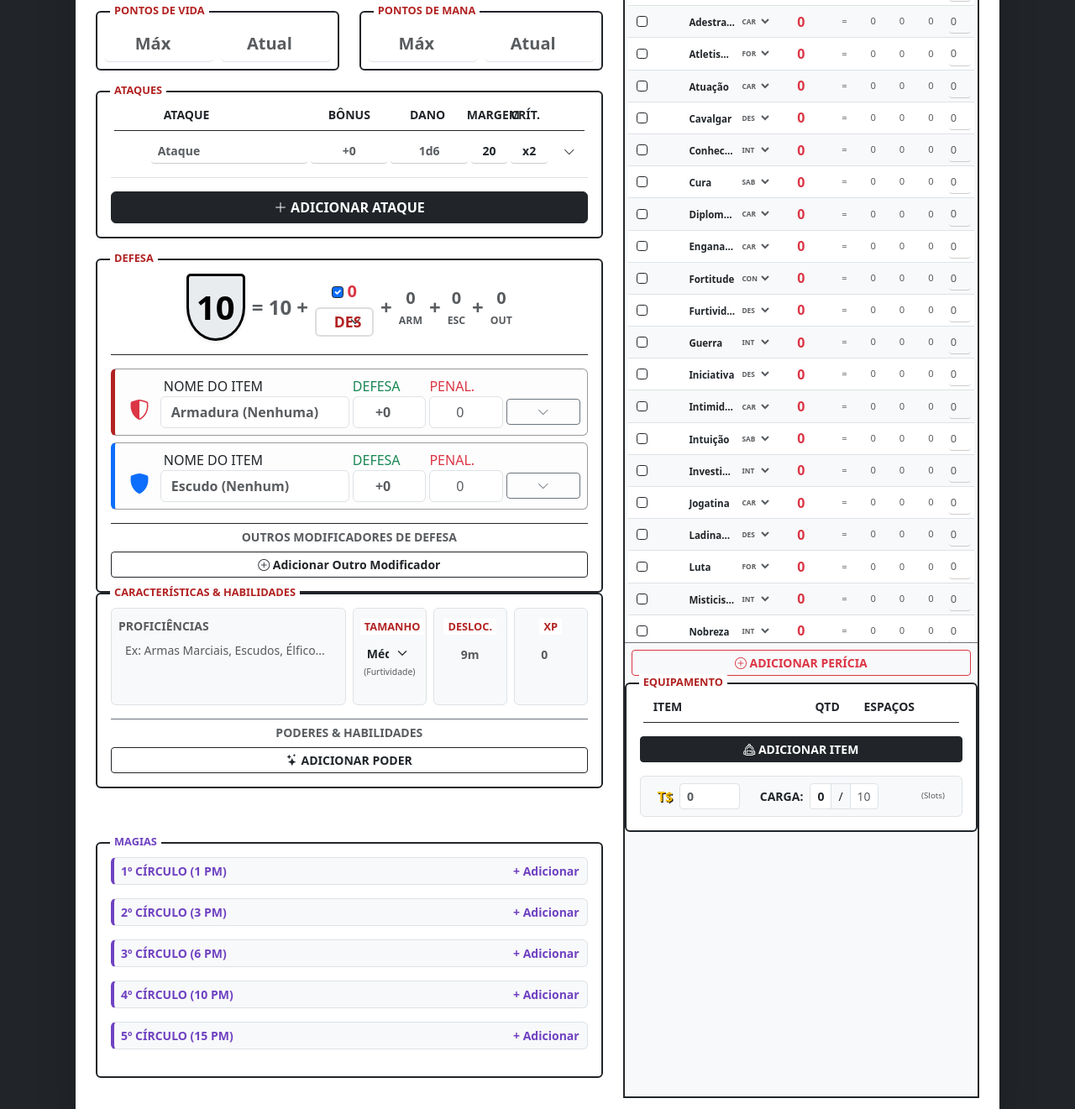
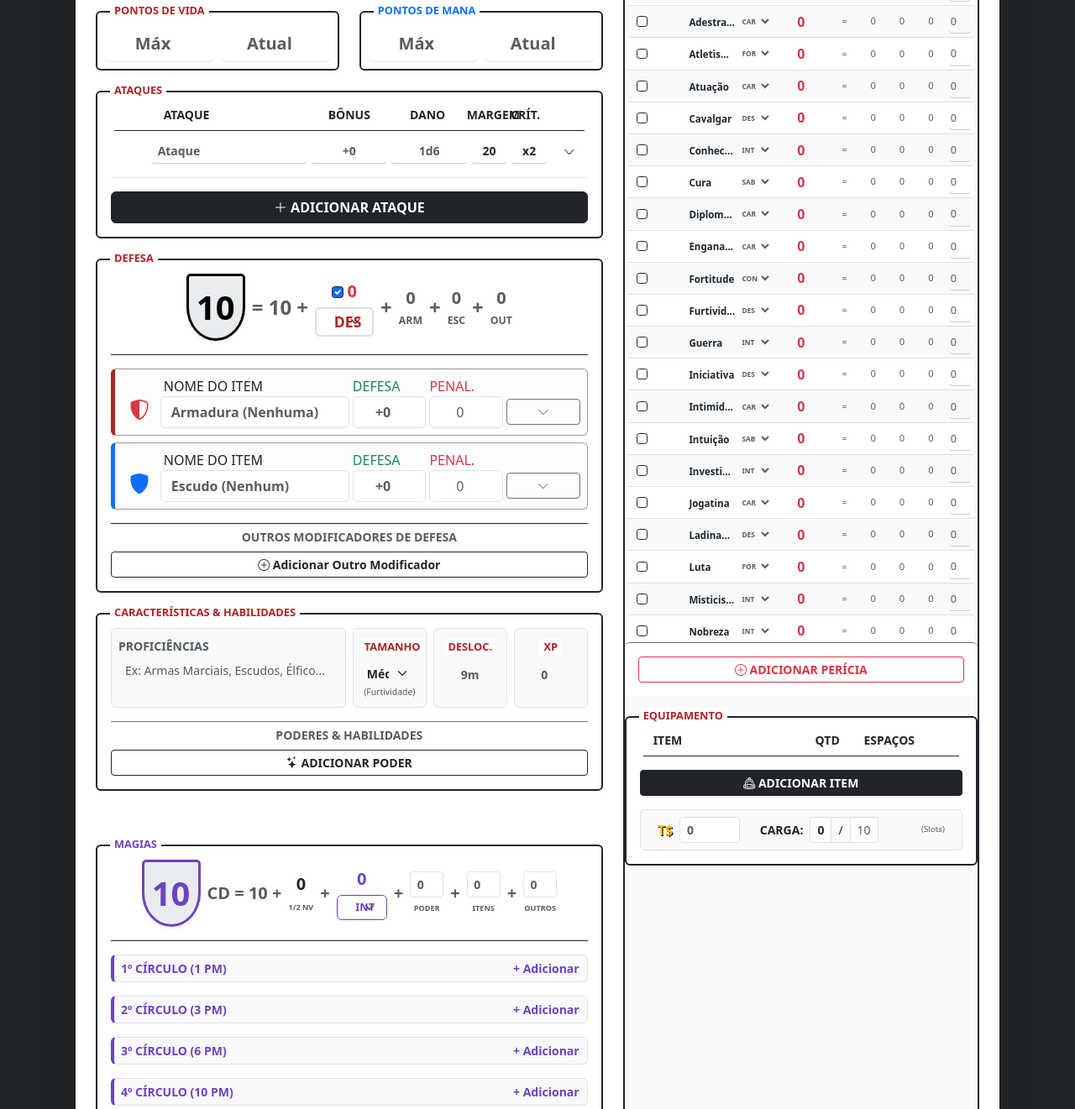
Before and after one commit to nicholemos/ficha, a plain HTML site: page index.html in a window 1280 px wide. Shown: the part 409-1730 px from the top of the page at 84% size. Drawn offline with nearby package versions, Linux system fonts and the light colour scheme.

```diff
--- a/index.html
+++ b/index.html
@@ -99,32 +99,40 @@
 
                 <div class="row mb-4">
                     <div class="col-6">
-                        <div class="border border-2 border-dark rounded p-2 position-relative pt-3">
-                            <span class="t20-status-label">PONTOS DE VIDA</span>
+                        <div class="border border-2 border-dark rounded p-2 position-relative pt-3 status-card">
+                            <div id="barPV" class="status-bar-fill bar-hp" style="width: 100%;"></div>
+
+                            <span class="t20-section-title">PONTOS DE VIDA</span>
+
                             <div class="d-flex gap-2">
                                 <input type="number"
                                     class="form-control border-0 border-bottom text-center fw-bold fs-5"
-                                    placeholder="Máx" id="pvMax">
+                                    placeholder="Máx" id="pvMax" oninput="updateCalculations(); saveData()">
                                 <input type="number"
                                     class="form-control border-0 border-bottom text-center fw-bold fs-5"
-                                    placeholder="Atual" id="pvCurrent">
+                                    placeholder="Atual" id="pvCurrent" oninput="updateCalculations(); saveData()">
                             </div>
                         </div>
                     </div>
+
                     <div class="col-6">
-                        <div class="border border-2 border-dark rounded p-2 position-relative pt-3">
-                            <span class="t20-status-label">PONTOS DE MANA</span>
+                        <div class="border border-2 border-dark rounded p-2 position-relative pt-3 status-card">
+                            <div id="barPM" class="status-bar-fill bar-mp" style="width: 100%;"></div>
+
+                            <span class="t20-section-title" style="color: #0d6efd;">PONTOS DE MANA</span>
+
                             <div class="d-flex gap-2">
                                 <input type="number"
                                     class="form-control border-0 border-bottom text-center fw-bold fs-5"
-                                    placeholder="Máx" id="pmMax">
+                                    placeholder="Máx" id="pmMax" oninput="updateCalculations(); saveData()">
                                 <input type="number"
                                     class="form-control border-0 border-bottom text-center fw-bold fs-5"
-                                    placeholder="Atual" id="pmCurrent">
+                                    placeholder="Atual" id="pmCurrent" oninput="updateCalculations(); saveData()">
                             </div>
                         </div>
                     </div>
                 </div>
+
                 <div class="border border-2 border-dark rounded p-3 mb-4 position-relative bg-white">
                     <span class="t20-section-title">ATAQUES</span>
 
@@ -147,7 +155,7 @@
                     </button>
                 </div>
 
-                <div class="border border-2 border-dark rounded p-3 position-relative bg-white">
+                <div class="border border-2 border-dark rounded p-3 mb-4 position-relative bg-white">
                     <span class="t20-section-title">DEFESA</span>
 
                     <div
@@ -297,7 +305,7 @@
                 </div>
 
                 <div class="row mb-4">
-                    <div class="col-12 mb-3">
+
                     <div class="col-12 mb-3">
                         <div class="border border-2 border-dark rounded p-3 mb-4 position-relative bg-white">
                             <span class="t20-section-title">CARACTERÍSTICAS & HABILIDADES</span>
@@ -307,8 +315,7 @@
                                     <div class="border rounded p-2 bg-light h-100">
                                         <label class="small fw-bold text-muted mb-1">PROFICIÊNCIAS</label>
                                         <textarea class="form-control form-control-sm border-0 bg-transparent"
-                                                id="charProfs" rows="3"
-                                                placeholder="Ex: Armas Marciais, Escudos, Élfico..."
+                                            id="charProfs" rows="2" placeholder="Ex: Armas Marciais, Escudos, Élfico..."
                                             oninput="saveData()" style="resize: none;"></textarea>
                                     </div>
                                 </div>
@@ -362,10 +369,72 @@
                             </div>
                         </div>
                     </div>
-                    </div>
+
                 </div>
                 <div class="border border-2 border-dark rounded p-3 mb-4 position-relative bg-white">
                     <span class="t20-section-title" style="color: #6f42c1;">MAGIAS</span>
+
+                    <div
+                        class="d-flex align-items-center justify-content-center gap-2 mb-3 border-bottom border-dark pb-3">
+                        <div class="def-shield d-flex align-items-center justify-content-center fs-1 fw-bold shadow-sm"
+                            style="border-color: #6f42c1; color: #6f42c1;">
+                            <span id="spellCDTotal">10</span>
+                        </div>
+
+                        <div class="d-flex align-items-center flex-wrap gap-2 fw-bold small">
+                            <span class="fs-5 text-muted" style="white-space: nowrap;">CD = 10 + </span>
+
+                            <div class="text-center">
+                                <span id="spellCDHalfLevel" class="fs-5">0</span><br><small class="text-muted"
+                                    style="font-size:0.65em">1/2 NV</small>
+                            </div>
+
+                            <span class="fs-5 text-muted">+</span>
+
+                            <div class="text-center position-relative">
+                                <div class="d-flex align-items-center justify-content-center mb-1">
+                                    <span id="spellCDAttrVal" class="fs-5" style="color: #6f42c1;">0</span>
+                                </div>
+                                <select class="form-select text-center p-0 ps-2 fw-bold"
+                                    style="width: 60px; height: 30px; color: #6f42c1; border-color: #6f42c1; font-size: 0.8rem;"
+                                    id="spellCDAttrSelect" onchange="updateCalculations(); saveData()">
+                                    <option value="INT">INT</option>
+                                    <option value="SAB">SAB</option>
+                                    <option value="CAR">CAR</option>
+                                    <option value="CON">CON</option>
+                                    <option value="DES">DES</option>
+                                    <option value="FOR">FOR</option>
+                                </select>
+                            </div>
+
+                            <span class="fs-5 text-muted">+</span>
+
+                            <div class="text-center">
+                                <input type="number" class="form-control form-control-sm text-center p-0 fw-bold"
+                                    style="width:40px" id="spellCDPowers" placeholder="0"
+                                    oninput="updateCalculations(); saveData()">
+                                <span class="text-muted" style="font-size:0.65em">PODER</span>
+                            </div>
+
+                            <span class="fs-5 text-muted">+</span>
+
+                            <div class="text-center">
+                                <input type="number" class="form-control form-control-sm text-center p-0 fw-bold"
+                                    style="width:40px" id="spellCDItems" placeholder="0"
+                                    oninput="updateCalculations(); saveData()">
+                                <span class="text-muted" style="font-size:0.65em">ITENS</span>
+                            </div>
+
+                            <span class="fs-5 text-muted">+</span>
+
+                            <div class="text-center">
+                                <input type="number" class="form-control form-control-sm text-center p-0 fw-bold"
+                                    style="width:40px" id="spellCDOther" placeholder="0"
+                                    oninput="updateCalculations(); saveData()">
+                                <span class="text-muted" style="font-size:0.65em">OUTROS</span>
+                            </div>
+                        </div>
+                    </div>
 
                     <div class="mb-3">
                         <div class="d-flex justify-content-between align-items-center bg-light border rounded px-2 py-1 mb-1"
@@ -376,7 +445,6 @@
                         </div>
                         <div id="spellsList1"></div>
                     </div>
-
                     <div class="mb-3">
                         <div class="d-flex justify-content-between align-items-center bg-light border rounded px-2 py-1 mb-1"
                             style="border-left: 4px solid #6f42c1 !important;">
@@ -427,9 +495,9 @@
 
                     <div class="row g-0 text-center small fw-bold border-bottom border-dark mx-1">
                         <div class="col-1">T</div>
+                        <div class="col-1"><i class="bi bi-dice-20-fill"></i></div>
                         <div class="col-4 text-start ps-1">Nome</div>
                         <div class="col-2 text-danger">Tot</div>
-                        <div class="col-1 text-muted">=</div>
                         <div class="col-1 text-muted">nv</div>
                         <div class="col-1 text-muted">at</div>
                         <div class="col-1 text-muted">tr</div>
@@ -439,7 +507,7 @@
                     <div id="skillsList" class="p-1 small flex-grow-1" style="overflow-y: auto; max-height: 800px;">
                     </div>
 
-                    <div class="p-2 border-top border-secondary">
+                    <div class="p-2 border-top border-secondary rounded p-3 mb-4 position-relative bg-white">
                         <button class="btn btn-outline-danger w-100 fw-bold btn-sm" onclick="addSkill()">
                             <i class="bi bi-plus-circle"></i> ADICIONAR PERÍCIA
                         </button>
```
Lines whose indentation alone changed are shown as unchanged.
